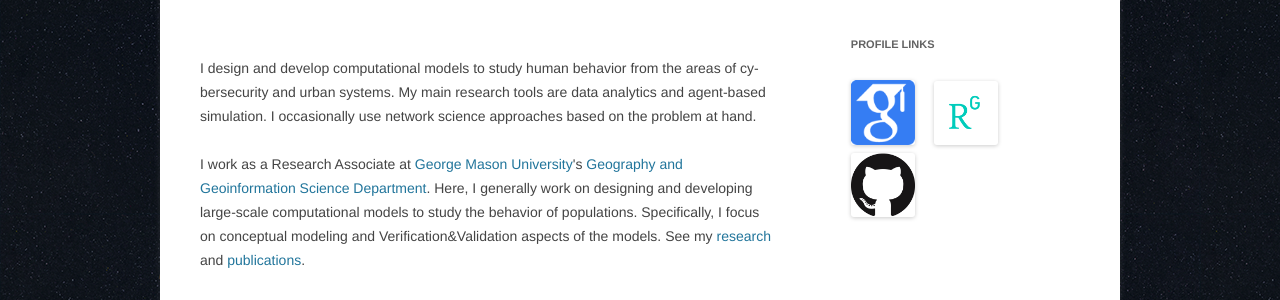
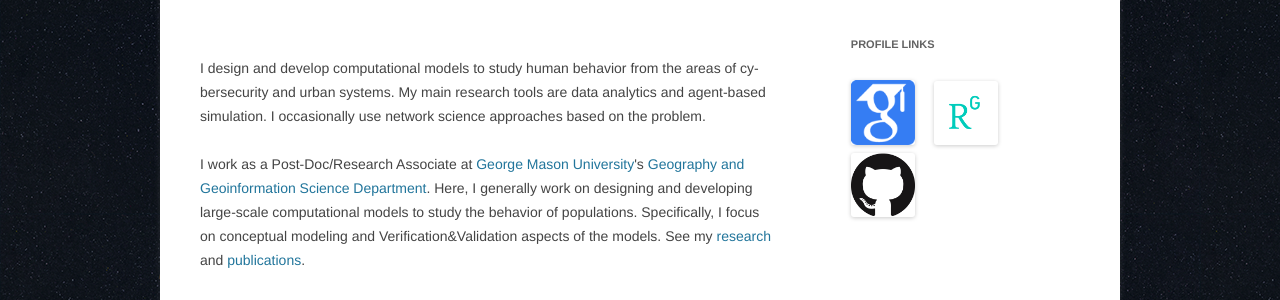
Before and after one commit to hamdikavak/hamdikavak.github.io, a Jekyll site: the page built from index.html, in a window 1280 px wide. Shown: the part 186-486 px from the top of the page. Built offline with Jekyll 4.4.1, drawn with Linux system fonts in a browser that asks for light colours; nearby versions of some CDN libraries.

Commit message:
Homepage update

```diff
--- a/index.html
+++ b/index.html
@@ -6,10 +6,10 @@ description: Hamdi Kavak is a Ph.D. candidate working on human behavior and cybe
 current_page_home: active
 ---
 <p>
-	I design and develop computational models to study human behavior from the areas of cybersecurity and urban systems. My main research tools are data analytics and agent-based simulation. I occasionally use network science approaches based on the problem at hand.
+	I design and develop computational models to study human behavior from the areas of cybersecurity and urban systems. My main research tools are data analytics and agent-based simulation. I occasionally use network science approaches based on the problem.
 </p>
 <p>
-	I work as a Research Associate at <a href="http://www.gmu.edu">George Mason University</a>'s <a href="https://cos.gmu.edu/ggs/">Geography and Geoinformation Science Department</a>.
+	I work as a Post-Doc/Research Associate at <a href="http://www.gmu.edu">George Mason University</a>'s <a href="https://cos.gmu.edu/ggs/">Geography and Geoinformation Science Department</a>.
 	Here, I generally work on designing and developing large-scale computational models to study the behavior of populations. Specifically, I focus on conceptual modeling and Verification&amp;Validation aspects of the models.
 	See my <a title="Research &amp; Projects" href="http://www.hamdikavak.com/research-and-projects/">research</a> and <a title="Publications" href="http://www.hamdikavak.com/publications/">publications</a>.
 </p>
```
